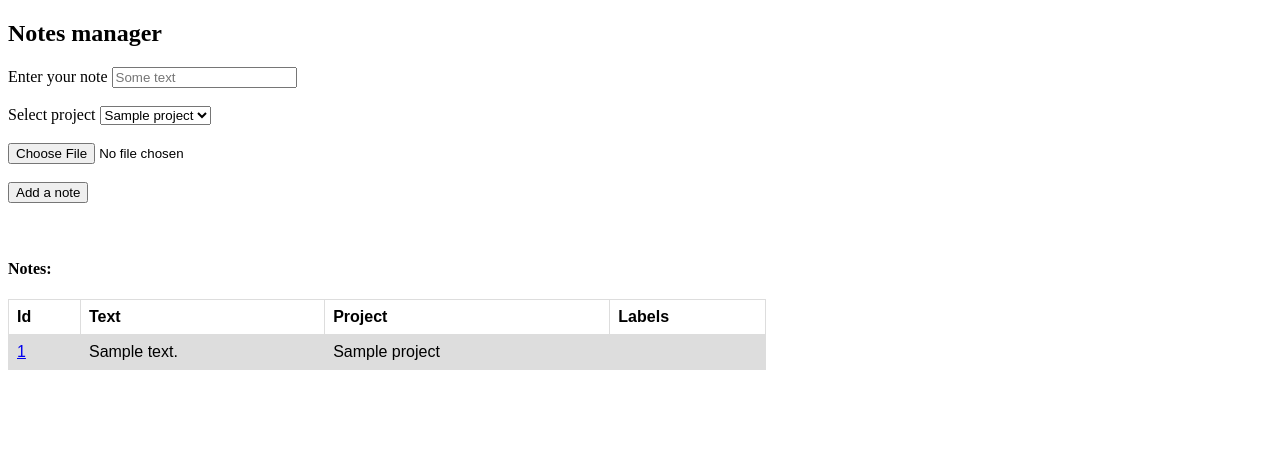
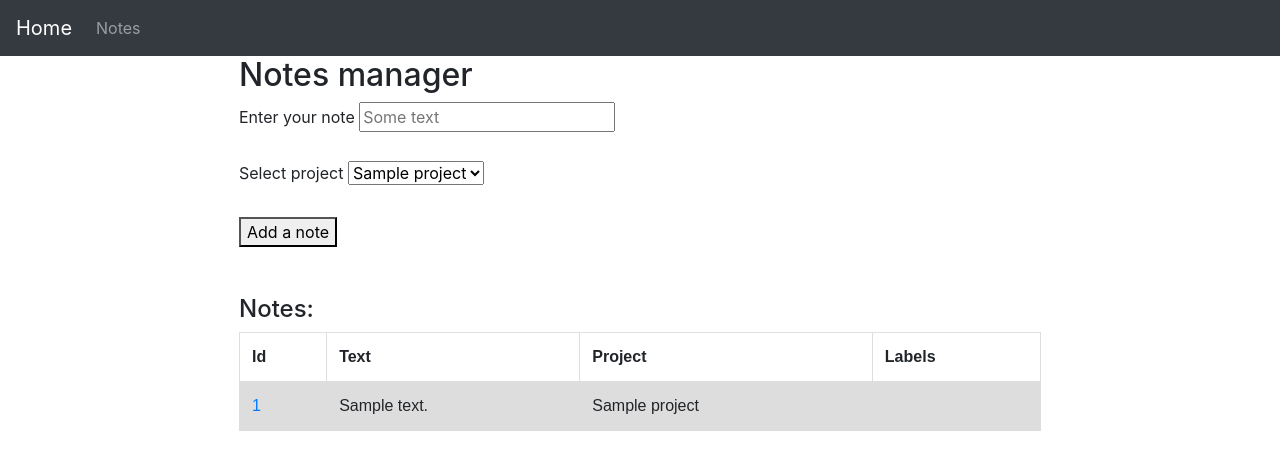
Before and after one commit to 44Schwarz/notes-memorization, a Django app: page /notes/ in a window 1280 px wide. Shown: the top 470 px of the page. Run offline with Django 3.2, Linux system fonts and the light colour scheme; tables that the repository leaves empty hold one stand-in row (values such as "Sample post"); some libraries are stand-ins or nearby versions.

Commit message:
Create base.html and extend existing templates

```diff
--- a/notes_memorization/notes/templates/notes/index.html
+++ b/notes_memorization/notes/templates/notes/index.html
@@ -1,18 +1,21 @@
-<!DOCTYPE html>
-<html lang="en">
-<head>
-  <meta charset="UTF-8">
-  <title>Notes</title>
+{% extends 'base.html' %}
 {% load static %}
+
+{% block title %}
+  Notes
+{% endblock %}
+
+{% block content %}
   <link rel="stylesheet" type="text/css" href="{% static 'notes/index.css' %}" />
-</head>
-<body>
+  <div class="container" style="width: 65%">
+    <div class="row">
+      <div class="col-sm">
         <h2>Notes manager</h2>
 
-  <form action="add_note/" method="POST" id="newNote" enctype="multipart/form-data">
+        <form action="add_note/" method="post" id="newNote">
           {% csrf_token %}
           <label for="note_text">Enter your note</label>
-    <input type="text" name="new_note" placeholder="Some text" id="note_text" autocomplete="off"/>
+          <input type="text" name="new_note" placeholder="Some text" id="note_text" />
           <br>
           <br>
           <label for="project_select">Select project</label>
@@ -23,16 +26,106 @@
           </select>
           <br>
           <br>
-    <input type="file" />
-    <br>
-    <br>
           <button type="submit">Add a note</button>
         </form>
         <br>
         <br>
+
+<!--<<<<<<< Updated upstream-->
+  <!--<form action="add_note/" method="POST" id="newNote" enctype="multipart/form-data">-->
+    <!--{% csrf_token %}-->
+    <!--<label for="note_text">Enter your note</label>-->
+    <!--<input type="text" name="new_note" placeholder="Some text" id="note_text" autocomplete="off"/>-->
+    <!--<br>-->
+    <!--<br>-->
+    <!--<label for="project_select">Select project</label>-->
+    <!--<select name="project_id" id="project_select">-->
+      <!--{% for proj in projects %}-->
+        <!--<option value="{{ proj.id }}">{{ proj }}</option>-->
+      <!--{% endfor %}-->
+    <!--</select>-->
+    <!--<br>-->
+    <!--<br>-->
+    <!--<input type="file" />-->
+    <!--<br>-->
+    <!--<br>-->
+    <!--<button type="submit">Add a note</button>-->
+  <!--</form>-->
+  <!--<br>-->
+  <!--<br>-->
+  <!--{% if notes %}-->
+  <!--<h4>Notes:</h4>-->
+    <!--<table>-->
+      <!--<tr>-->
+        <!--<th>Id</th>-->
+        <!--<th>Text</th>-->
+        <!--<th>Project</th>-->
+        <!--<th>Labels</th>-->
+      <!--</tr>-->
+      <!--{% for note in notes %}-->
+        <!--<tr>-->
+          <!--<td><a href="{% url 'notes:detail' note.id %}">{{ note.id }}</a></td>-->
+          <!--<td>{{ note.text }}</td>-->
+          <!--<td>{{ note.project }}</td>-->
+          <!--<td></td>-->
+        <!--</tr>-->
+      <!--{% endfor %}-->
+      <!--</table>-->
+  <!--{% else %}-->
+    <!--<p>No notes are available</p>-->
+  <!--{% endif %}-->
+<!--</body>-->
+<!--</html>-->
+<!--=======-->
+<!--<<<<<<< Updated upstream-->
+  <!--<form action="add_note/" method="POST" id="newNote" enctype="multipart/form-data">-->
+    <!--{% csrf_token %}-->
+    <!--<label for="note_text">Enter your note</label>-->
+    <!--<input type="text" name="new_note" placeholder="Some text" id="note_text" autocomplete="off"/>-->
+    <!--<br>-->
+    <!--<br>-->
+    <!--<label for="project_select">Select project</label>-->
+    <!--<select name="project_id" id="project_select">-->
+      <!--{% for proj in projects %}-->
+        <!--<option value="{{ proj.id }}">{{ proj }}</option>-->
+      <!--{% endfor %}-->
+    <!--</select>-->
+    <!--<br>-->
+    <!--<br>-->
+    <!--<input type="file" />-->
+    <!--<br>-->
+    <!--<br>-->
+    <!--<button type="submit">Add a note</button>-->
+  <!--</form>-->
+  <!--<br>-->
+  <!--<br>-->
+  <!--{% if notes %}-->
+  <!--<h4>Notes:</h4>-->
+    <!--<table>-->
+      <!--<tr>-->
+        <!--<th>Id</th>-->
+        <!--<th>Text</th>-->
+        <!--<th>Project</th>-->
+        <!--<th>Labels</th>-->
+      <!--</tr>-->
+      <!--{% for note in notes %}-->
+        <!--<tr>-->
+          <!--<td><a href="{% url 'notes:detail' note.id %}">{{ note.id }}</a></td>-->
+          <!--<td>{{ note.text }}</td>-->
+          <!--<td>{{ note.project }}</td>-->
+          <!--<td></td>-->
+        <!--</tr>-->
+      <!--{% endfor %}-->
+      <!--</table>-->
+  <!--{% else %}-->
+    <!--<p>No notes are available</p>-->
+  <!--{% endif %}-->
+<!--</body>-->
+<!--</html>-->
+<!--=======-->
         {% if notes %}
           <h4>Notes:</h4>
-    <table>
+          <table class="table">
             <tr>
               <th>Id</th>
               <th>Text</th>
@@ -51,5 +144,7 @@
         {% else %}
           <p>No notes are available</p>
         {% endif %}
-</body>
-</html>
+      </div>
+    </div>
+  </div>
+{% endblock %}
--- /dev/null
+++ b/notes_memorization/templates/base.html
@@ -0,0 +1,44 @@
+{% load static %}
+
+<!DOCTYPE html>
+<html lang="en">
+<head>
+  <meta charset="UTF-8">
+  <title>{% block title %}{% endblock %}</title>
+
+
+  <link rel="stylesheet" type="text/css" href="{% static 'css/bootstrap.css' %}">
+  <link rel="shortcut icon" href="{% static 'img/favicon.ico' %}">
+
+  <script src="{% static 'js/jquery-3.3.1.min.js' %}"></script>
+  <script src="{% static 'js/bootstrap.js' %}"></script>
+</head>
+
+<body>
+  <nav class="navbar navbar-expand navbar-dark bg-dark">
+    <a class="navbar-brand" href="/">Home</a>
+    <div class="collapse navbar-collapse">
+      <ul class="navbar-nav">
+        {% if user.is_staff %}
+          <li class="nav-item"><a class="nav-link" href="/admin/">Admin panel</a></li>
+        {% endif %}
+        <li class="nav-item"><a class="nav-link" href="/notes/">Notes</a></li>
+      </ul>
+    </div>
+
+    {% if user.is_authenticated %}
+      <span class="navbar-text">Hi, <b>{{ user.username }}</b>!</span>
+      <ul class="navbar-nav">
+
+      </ul>
+    {% else %}
+      <ul class="navbar-nav">
+
+      </ul>
+    {% endif %}
+  </nav>
+
+  {% block content %}
+  {% endblock %}
+</body>
+</html>
```
Also changed, not shown: notes_memorization/notes/templates/notes/detail.html (+16 -14 lines). Lines whose indentation alone changed are shown as unchanged.
